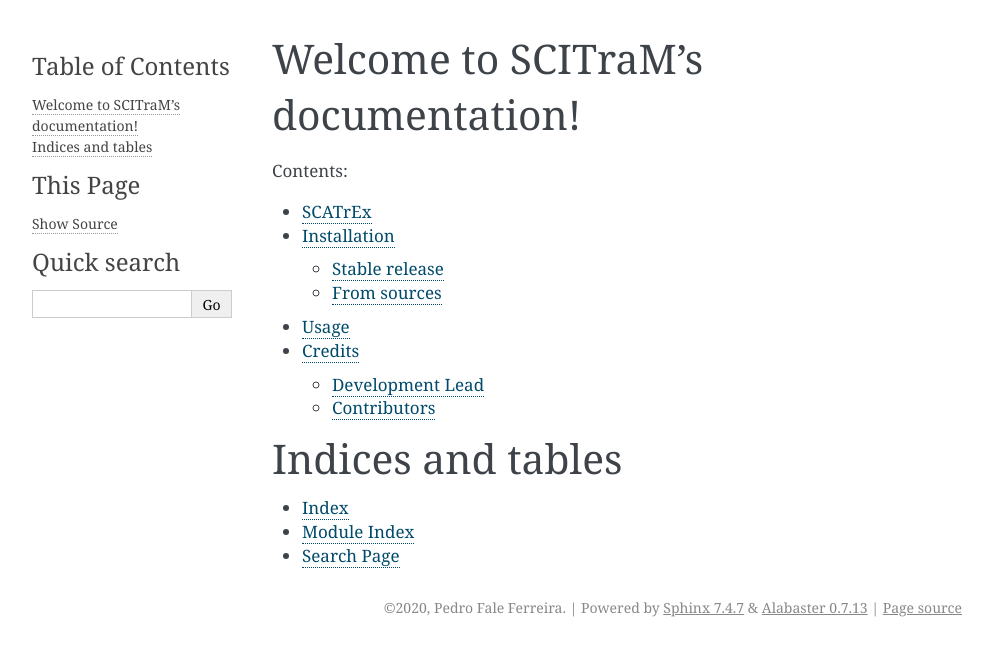
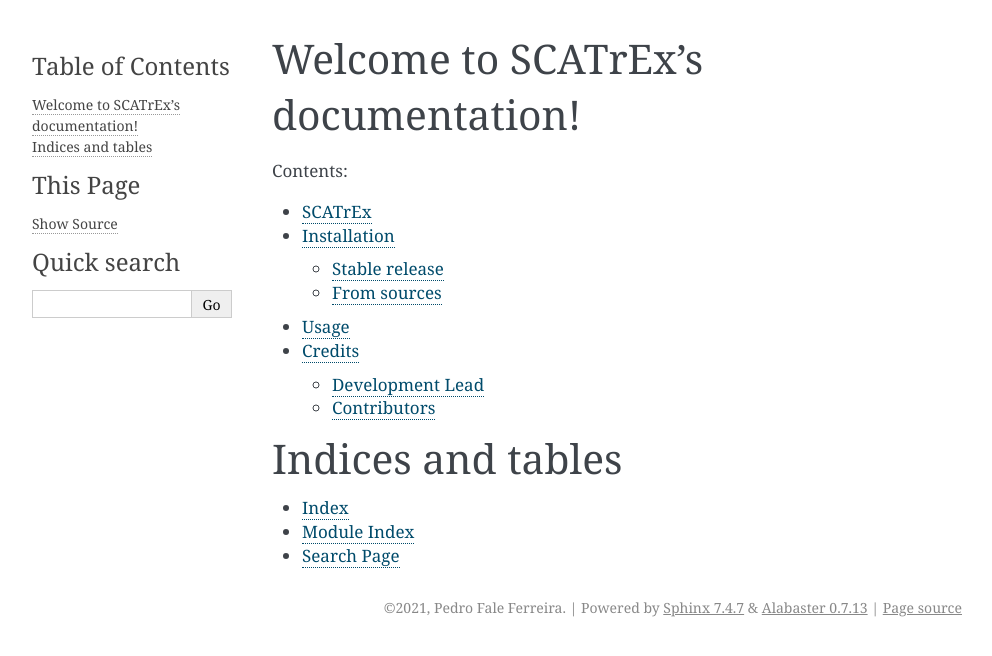
Before and after one commit to cbg-ethz/SCATrEx, a Sphinx documentation site: the page built from docs/index.rst, in a window 1280 px wide. Shown: the top 656 px of the page, without its empty margins (148-1140 px from the left). Built offline with Sphinx 7.4.7, drawn with Linux system fonts in a browser that asks for light colours; pages that are not in the unit, such as notebooks, are missing from menus; the version number is read from the project's files by our own code.

Commit message:
Update docs to SCATrEx instead of SCITraM

```diff
--- a/docs/conf.py
+++ b/docs/conf.py
@@ -1,6 +1,6 @@
 #!/usr/bin/env python
 #
-# scitram documentation build configuration file, created by
+# scatrex documentation build configuration file, created by
 # sphinx-quickstart on Fri Jun  9 13:47:02 2017.
 #
 # This file is execfile()d with the current directory set to its
@@ -21,7 +21,7 @@
 import sys
 sys.path.insert(0, os.path.abspath('..'))
 
-import scitram
+import scatrex
 
 # -- General configuration ---------------------------------------------
 
@@ -46,8 +46,8 @@
 master_doc = 'index'
 
 # General information about the project.
-project = 'SCITraM'
-copyright = "2020, Pedro Fale Ferreira"
+project = 'SCATrEx'
+copyright = "2021, Pedro Fale Ferreira"
 author = "Pedro Fale Ferreira"
 
 # The version info for the project you're documenting, acts as replacement
@@ -55,9 +55,9 @@
 # the built documents.
 #
 # The short X.Y version.
-version = scitram.__version__
+version = scatrex.__version__
 # The full version, including alpha/beta/rc tags.
-release = scitram.__version__
+release = scatrex.__version__
 
 # The language for content autogenerated by Sphinx. Refer to documentation
 # for a list of supported languages.
@@ -100,7 +100,7 @@
 # -- Options for HTMLHelp output ---------------------------------------
 
 # Output file base name for HTML help builder.
-htmlhelp_basename = 'scitramdoc'
+htmlhelp_basename = 'scatrexdoc'
 
 
 # -- Options for LaTeX output ------------------------------------------
@@ -127,8 +127,8 @@
 # (source start file, target name, title, author, documentclass
 # [howto, manual, or own class]).
 latex_documents = [
-    (master_doc, 'scitram.tex',
-     'SCITraM Documentation',
+    (master_doc, 'scatrex.tex',
+     'SCATrEx Documentation',
      'Pedro Fale Ferreira', 'manual'),
 ]
 
@@ -138,8 +138,8 @@
 # One entry per manual page. List of tuples
 # (source start file, name, description, authors, manual section).
 man_pages = [
-    (master_doc, 'scitram',
-     'SCITraM Documentation',
+    (master_doc, 'scatrex',
+     'SCATrEx Documentation',
      [author], 1)
 ]
 
@@ -150,10 +150,10 @@
 # (source start file, target name, title, author,
 #  dir menu entry, description, category)
 texinfo_documents = [
-    (master_doc, 'scitram',
-     'SCITraM Documentation',
+    (master_doc, 'scatrex',
+     'SCATrEx Documentation',
      author,
-     'scitram',
+     'scatrex',
      'One line description of project.',
      'Miscellaneous'),
 ]
--- a/docs/contributing.rst
+++ /dev/null
@@ -1 +0,0 @@
-.. include:: ../CONTRIBUTING.rst
--- a/docs/history.rst
+++ /dev/null
@@ -1 +0,0 @@
-.. include:: ../HISTORY.rst
--- a/docs/index.rst
+++ b/docs/index.rst
@@ -1,4 +1,4 @@
-Welcome to SCITraM's documentation!
+Welcome to SCATrEx's documentation!
 ======================================
 
 .. toctree::
--- a/docs/usage.rst
+++ b/docs/usage.rst
@@ -2,6 +2,6 @@
 Usage
 =====
 
-To use SCITraM in a project::
+To use SCATrEx in a project::
 
-    import scitram
+    import scatrex
```
Also changed, not shown: other parts of docs/index.rst (+0 -2 lines), docs/installation.rst (+8 -8 lines), 2 other files.
